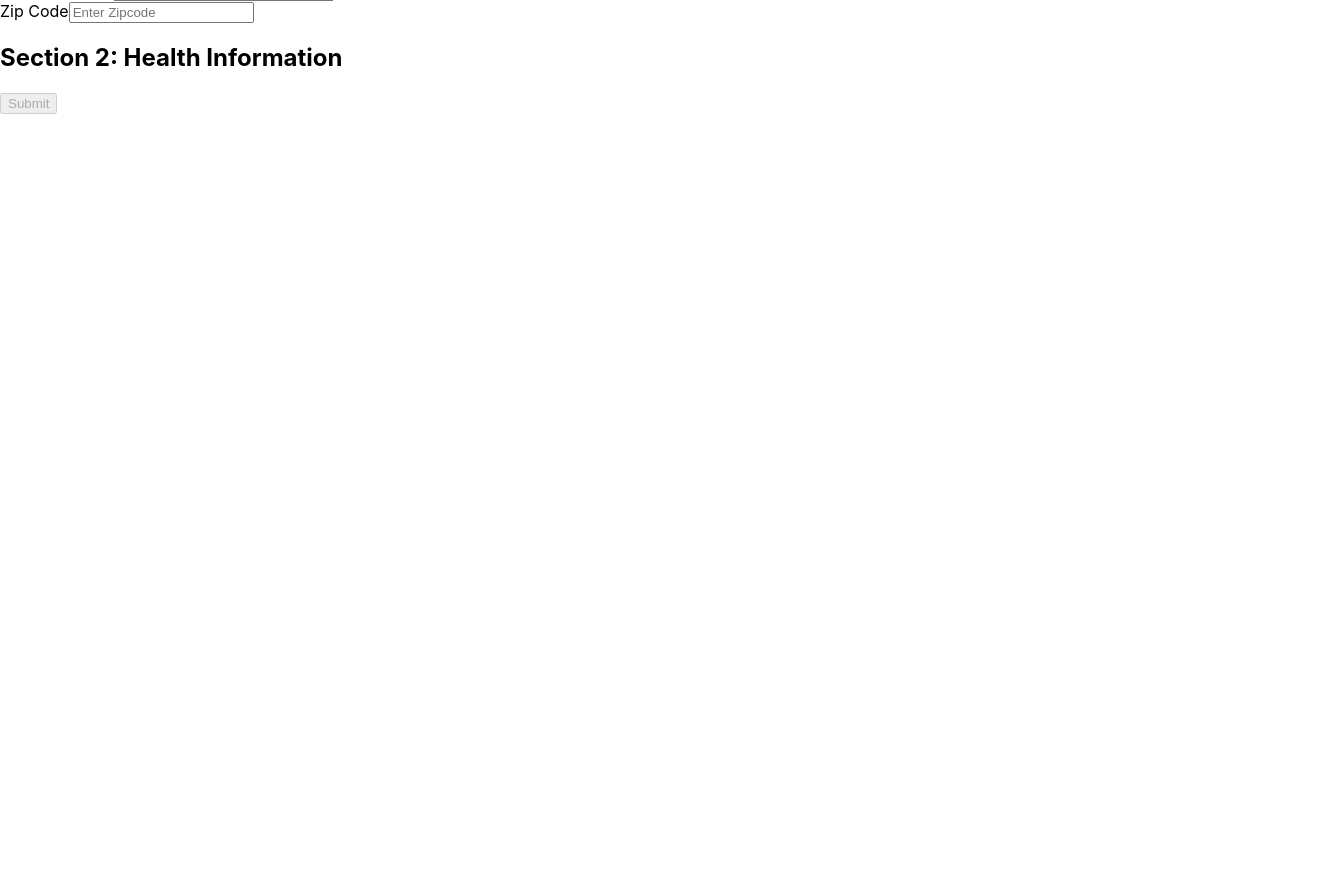
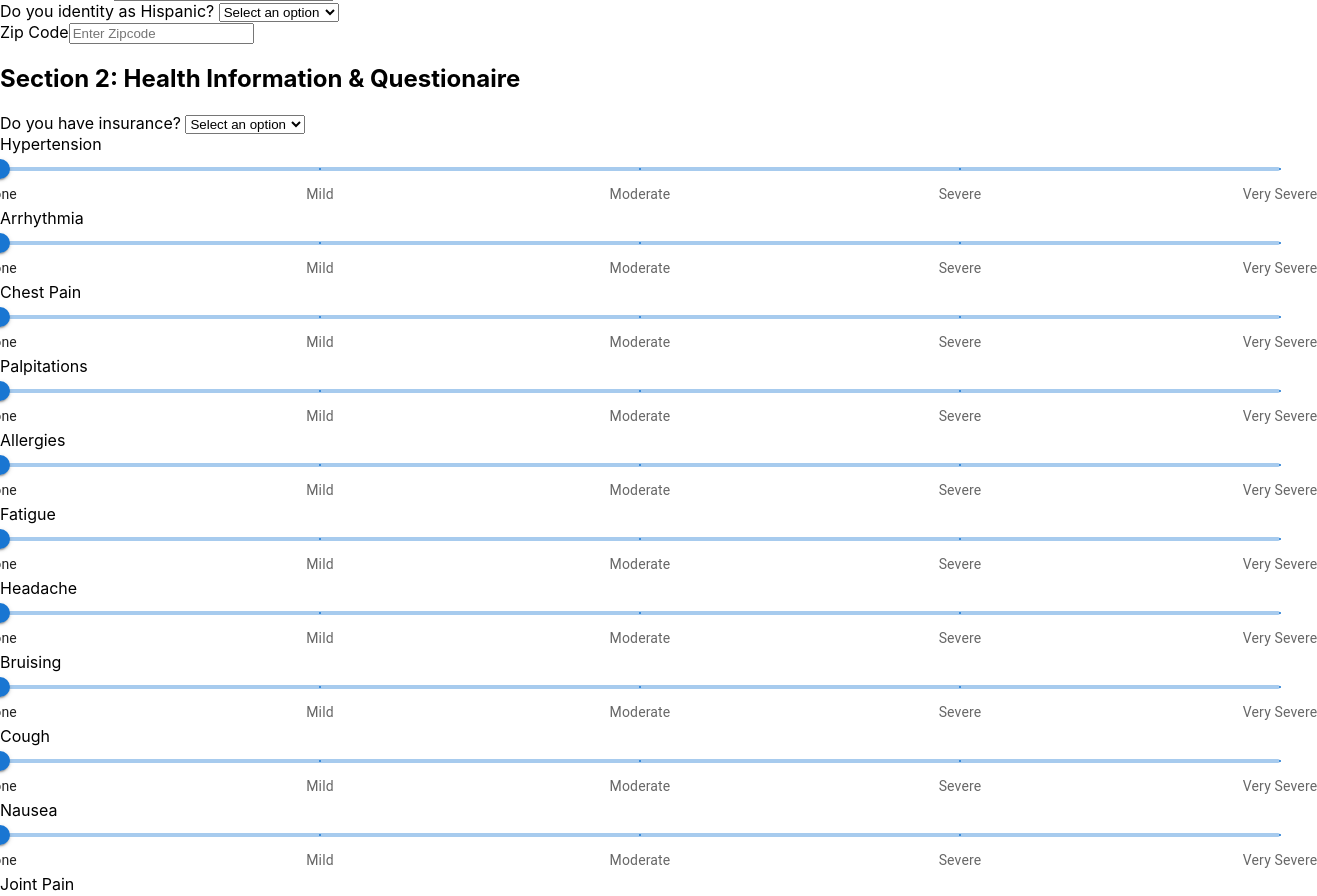
Before and after one commit to nikaslukyanov/Fair-Health-Finder, a React (Create React App) app in the folder client/: page /register in a window 1280 px wide. Shown: the part 260-1156 px from the top of the page, 1317 px wide, since content can reach past the window. Before the commit the page ends 800 px from the top, so only its background shows below. Built offline with nearby package versions, Linux system fonts and the light colour scheme.

Commit message:
Sliders for Register.jsx and signin frontend added

```diff
--- a/client/package.json
+++ b/client/package.json
@@ -15,6 +15,7 @@
     "mongodb": "^6.13.0",
     "react": "^19.0.0",
     "react-dom": "^19.0.0",
+    "react-is": "^19.0.0",
     "react-router-dom": "^7.1.5",
     "react-scripts": "^5.0.1",
     "tailwind": "^4.0.0",
@@ -23,7 +24,7 @@
     "web-vitals": "^4.2.4"
   },
   "scripts": {
-    "start": "PORT=3001 react-scripts start",
+    "start": "react-scripts start",
     "build": "react-scripts build",
     "test": "react-scripts test",
     "eject": "react-scripts eject"
--- a/client/src/App.js
+++ b/client/src/App.js
@@ -3,7 +3,8 @@ import './App.css';
 import { BrowserRouter as Router, Route, Routes } from 'react-router-dom';
 import Home from './Pages/home';
 import MapView from './Pages/map_view';
-import Register from './Pages/register'
+import Register from './Pages/register';
+import Signin from './Pages/signin';
 function App() {
   return (
     <Router>
@@ -11,7 +12,7 @@ function App() {
         <Route path="/" element={<Home />} />
         <Route path="/register" element={<Register/>}/>
         <Route path="/map_view" element={<MapView />} />
-
+        <Route path="/signin" element={<Signin/>}/>
       </Routes>
     </Router>
   );
--- a/client/src/Pages/register.jsx
+++ b/client/src/Pages/register.jsx
@@ -1,11 +1,78 @@
-import React, {useEffect} from 'react';
+import React from 'react';
 import { Formik, Form, Field, ErrorMessage } from 'formik';
+import { Slider } from '@mui/material';
+function Register() {
+    const sliderConfig = [
+        {
+          name: "hypertension",
+          label: "Hypertension"
+        },
+        {
+          name: "arrhythmia",
+          label: "Arrhythmia"
+        },
+        {
+          name: "chest_pain",
+          label: "Chest Pain"
+        },
+        {
+          name: "palpitations",
+          label: "Palpitations"
+        },
+        {
+          name: "allergies",
+          label: "Allergies"
+        },
+        {
+          name: "fatigue",
+          label: "Fatigue"
+        },
+        {
+          name: "headache",
+          label: "Headache"
+        },
+        {
+          name: "bruising",
+          label: "Bruising"
+        },
+        {
+          name: "cough",
+          label: "Cough"
+        },
+        {
+          name: "nausea",
+          label: "Nausea"
+        },
+        {
+          name: "joint_pain",
+          label: "Joint Pain"
+        },
+        {
+          name: "weight_gain",
+          label: "Weight Gain"
+        },
+        {
+          name: "preterm_birth",
+          label: "Preterm Birth"
+        },
+        {
+          name: "fever",
+          label: "Fever"
+        }
+      ];
 
-function Register() {
+      const marks = [
+        { value: 1, label: 'None' },
+        { value: 2, label: 'Mild' },
+        { value: 3, label: 'Moderate' },
+        { value: 4, label: 'Severe' },
+        { value: 5, label: 'Very Severe' }
+      ];
+
     return (
         <div className="flex flex-col min-h-screen p-6 bg-gray-100 items-left">
             <Formik
-            initialValues={{ username: '' , password: '', firstname: '', lastname: '', race: ''}}
+            initialValues={{ username: '' , password: '', firstname: '', lastname: '', race: '', zipcode:'', insurance: '', gender: ''}}
             onSubmit={(values) => {
                 console.log(values);
             }}
@@ -28,8 +95,14 @@ function Register() {
                 if(!values.gender) {
                     errors.gender = "Required"
                 }
-                if(!values.race) {
+                if(!values.race || values.race == "") {
                     errors.race = "Required"
+                }
+                if(!values.hispanic || values.hispanic == "") {
+                    errors.hispanic = "Required"
+                }
+                if(!values.insurance || values.insurance == "") {
+                    errors.insurance = "Required"
                 }
                 if(!/(^\d{5}$)|(^\d{5}-\d{4}$)/.test(values.zipcode)) {
                     errors.zipcode = "Not a valid zipcode"
@@ -37,7 +110,7 @@ function Register() {
                 return errors
             }}
         >
-            {({ isSubmitting, isValid, dirty}) => (
+            {({ isSubmitting, isValid, dirty, values, setFieldValue}) => (
                 <div className="form-container">
                     <Form className="form">
                         <h1 className='font-bold text-lg text-center'> Registration Form </h1>
@@ -107,12 +180,25 @@ function Register() {
                                     <option value="" label="Select an option" />
                                     <option value="asian" label="Asian" />
                                     <option value="black" label="Black or African American" />
-                                    <option value="hispanic" label="Hispanic or Latino" />
                                     <option value="white" label="White" />
                                     <option value="native" label="Native American or Alaska Native" />
                                     <option value="other" label="Other" />
                                 </Field>
                             <ErrorMessage name="race" component="div" className="error-message text-red-500" />
+                        </div>
+                        <div className="form-field pb-6">
+                        <label htmlFor="hispanic" className="block text-gray-700 font-semibold mb-2"> Do you identity as Hispanic? </label>
+                            <Field
+                                    as="select"
+                                    name="hispanic"
+                                    className="w-xs px-4 py-2 border border-gray-300 rounded-lg focus:outline-none focus:ring-2 focus:ring-primary-500"
+                                >
+                                    <option value="" label="Select an option" />
+                                    <option value="Yes" label="Yes" />
+                                    <option value="No" label="No" />
+                                    <option value="Other" label="Prefer not to say" />
+                                </Field>
+                            <ErrorMessage name="hispanic" component="div" className="error-message text-red-500" />
                         </div>
                         <div className="form-field pb-6">
                         <label htmlFor="zipcode" className="block text-gray-700 font-semibold mb-2">Zip Code</label>
@@ -124,8 +210,44 @@ function Register() {
                                 />
                             <ErrorMessage name="zipcode" component="div" className="error-message text-red-500" />
                         </div>
-                        <h2 className='font-bold pb-6'> Section 2: Health Information</h2>
+                        <h2 className='font-bold pb-6'> Section 2: Health Information & Questionaire</h2>
+                        <div className="form-field pb-6">
+                        <label htmlFor="insurance" className="block text-gray-700 font-semibold mb-2"> Do you have insurance? </label>
+                            <Field
+                                    as="select"
+                                    name="insurance"
+                                    className="w-xs px-4 py-2 border border-gray-300 rounded-lg focus:outline-none focus:ring-2 focus:ring-primary-500"
+                                >
+                                    <option value="" label="Select an option" />
+                                    <option value="Yes" label="Yes" />
+                                    <option value="No" label="No" />
+                                    <option value="Other" label="Prefer not to say" />
+                                </Field>
+                            <ErrorMessage name="insurance" component="div" className="error-message text-red-500" />
 
+                        </div>
+                        <div className="space-y-6">
+    {sliderConfig.map(({ name, label }) => (
+      <div key={name}>
+        <label htmlFor={name} className="block text-gray-700 font-semibold mb-2">
+          {label}
+        </label>
+        <div className="flex items-center">
+          <Slider
+            name={name}
+            value={values[name]}
+            onChange={(event, newValue) => setFieldValue(name, newValue)}
+            min={1}
+            max={5}
+            step={1}
+            marks={marks}
+            valueLabelDisplay="auto"
+            className="w-3/4"
+          />
+        </div>
+      </div>
+    ))}
+  </div>
                         <button type="submit" disabled={isSubmitting || !isValid || !dirty} className="inline-block rounded px-4 py-3 text-white font-bold transition-colors bg-blue-600 hover:bg-primary-700 active:bg-primary-800 disabled:cursor-not-allowed disabled:bg-red-300">
                             {isSubmitting ? 'Submitting...' : 'Submit'}
                         </button>
--- /dev/null
+++ b/client/src/Pages/signin.jsx
@@ -0,0 +1,58 @@
+import { Formik, Form, Field, ErrorMessage } from 'formik';
+function Signin() {
+    return (
+            <div className="flex flex-col min-h-screen p-6 bg-gray-100 items-left">
+                <Formik
+                initialValues={{ username: '' , password: ''}}
+                onSubmit={(values) => {
+                    console.log(values);
+                }}
+                validateOnChange={true}
+                validateOnBlur={true}
+                validate={(values) => {
+                    const errors = {}
+                    if(!values.username) {
+                        errors.username = "Required"
+                    }
+                    if(!values.password) {
+                        errors.password = "Required"
+                    }
+                    return errors
+                }}
+            >
+                {({ isSubmitting, isValid, dirty}) => (
+                    <div className="form-container">
+                        <Form className="form">
+                            <h1 className='font-bold text-lg text-center'> Already have an account? </h1>
+                            <h2 className='font-bold text-center'> Let's get you signed in </h2>
+                            <div className="form-field py-6">
+                            <label htmlFor="username" className="block text-gray-700 font-semibold mb-2">Username</label>
+                                    <Field
+                                        type="text"
+                                        name="username"
+                                        placeholder="Enter Username"
+                                        className="w-xs px-4 py-2 border border-gray-300 rounded-lg focus:outline-none focus:ring-2 focus:ring-primary-500"
+                                    />
+                                <ErrorMessage name="username" component="div" className="error-message text-red-500" />
+                            </div>
+                            <div className="form-field pb-6">
+                            <label htmlFor="password" className="block text-gray-700 font-semibold mb-2"> Password </label>
+                                    <Field
+                                        type="password"
+                                        name="password"
+                                        placeholder="Enter password"
+                                        className="w-xs px-4 py-2 border border-gray-300 rounded-lg focus:outline-none focus:ring-2 focus:ring-primary-500"
+                                    />
+                                <ErrorMessage name="password" component="div" className="error-message text-red-500" />
+                            </div>
+                            <button type="submit" disabled={isSubmitting || !isValid || !dirty} className="inline-block rounded px-4 py-3 text-white font-bold transition-colors bg-blue-600 hover:bg-primary-700 active:bg-primary-800 disabled:cursor-not-allowed disabled:bg-red-300">
+                                {isSubmitting ? 'Submitting...' : 'Submit'}
+                            </button>
+                        </Form>
+                    </div>
+                )}
+            </Formik>
+            </div>
+        );
+}
+export default Signin;
```
Also changed, not shown: 1 other file (tests, documents, lock files or other folders).
